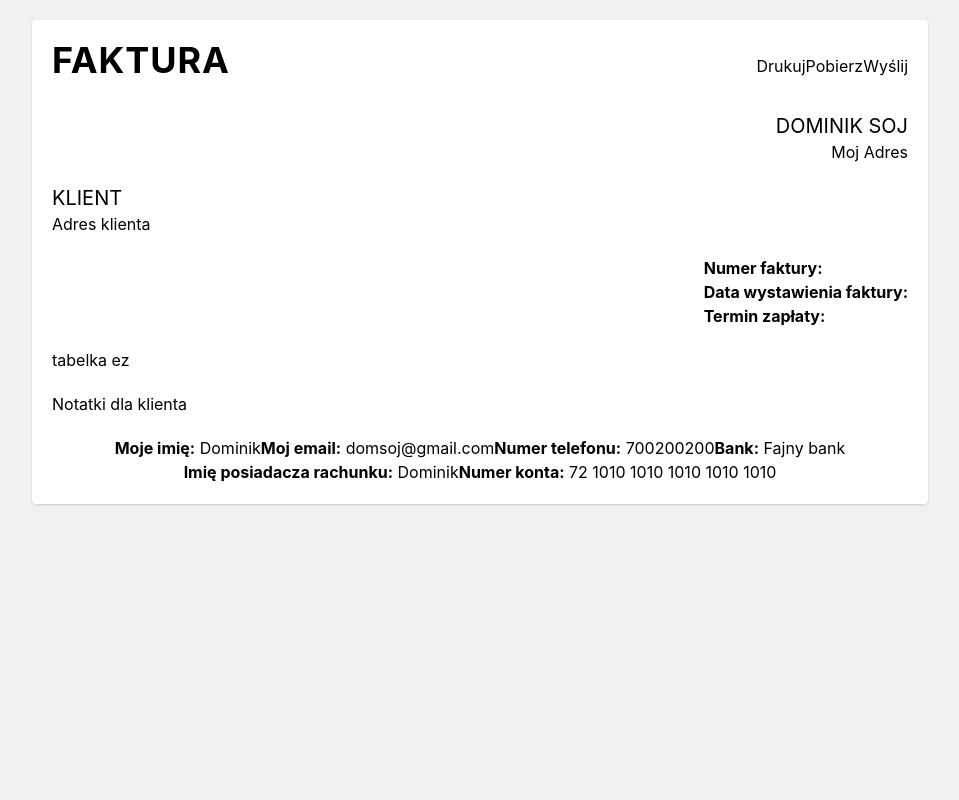
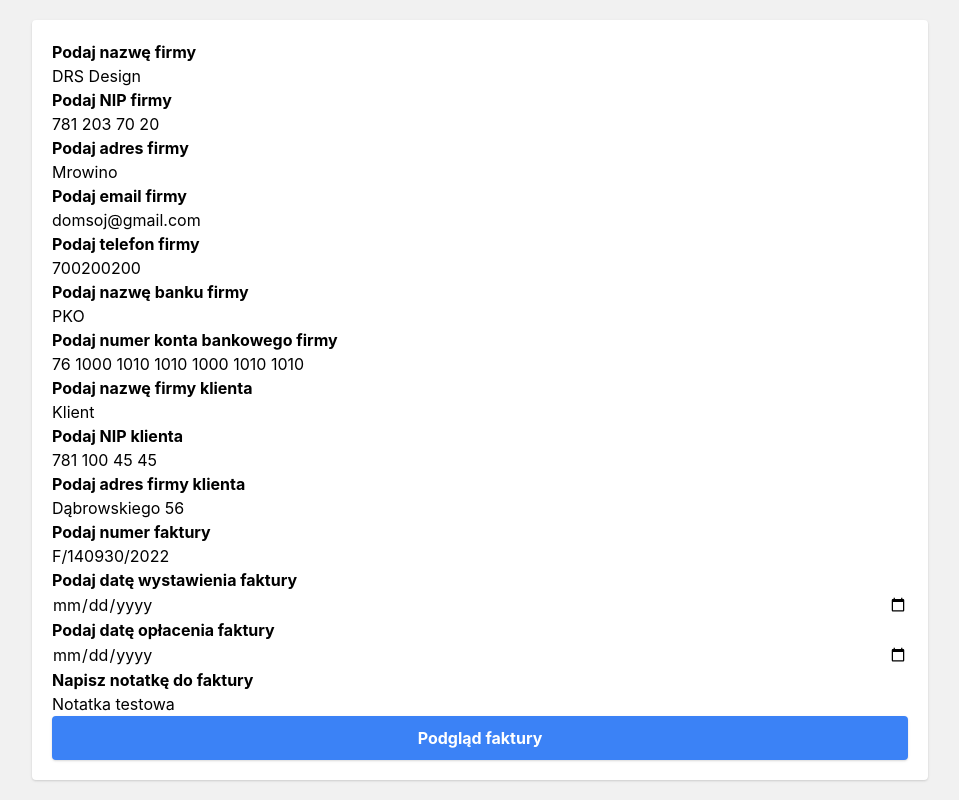
Before and after one commit to WestHumble/invoice, a React (Create React App) app: page / in a window 1280 px wide. Shown: the whole page, without its empty margins (160-1119 px from the left). Built offline with nearby package versions, Linux system fonts and the light colour scheme.

Commit message:
Podłączenie formularza

```diff
--- a/src/App.js
+++ b/src/App.js
@@ -1,5 +1,6 @@
 import React from 'react'
 import ReactDOM from 'react-dom'
+import { useState, useEffect } from 'react'
 import Footer from './components/Footer'
 import Header from './components/Header'
 import Notes from './components/Notes'
@@ -10,21 +11,107 @@ import Dates from './components/Dates'
 
 
 function App() {
+
+  const [showInvoice, setShowInvoice] = useState(false)
+  const [name, setName] = useState("")
+  const [nip, setNip] = useState("")
+  const [address, setAddress] = useState("")
+  const [email, setEmail] = useState("")
+  const [phone, setPhone] = useState("")
+  const [bankName, setBankName] = useState("")
+  const [bankAccount, setBankAccount] = useState("")
+  const [clientName, setClientName] = useState("")
+  const [clientNip, setClientNip] = useState("")
+  const [clientAddress, setClientAddress] = useState("")
+  const [invoiceNumber, setInvoiceNumber] = useState("")
+  const [invoiceDate, setInvoiceDate] = useState("")
+  const [dueDate, setDueDate] = useState("")
+  const [notes, setNotes] = useState("")
+
   const handlePrint = () => {
     window.print()
   }
 
+  useEffect(() => {
+    setName('DRS Design');
+    setNip('781 203 70 20');
+    setAddress('Mrowino');
+    setEmail('domsoj@gmail.com');
+    setPhone('700200200');
+    setBankName('PKO');
+    setBankAccount('76 1000 1010 1010 1000 1010 1010');
+    setClientName('Klient');
+    setClientNip('781 100 45 45');
+    setClientAddress('Dąbrowskiego 56');
+    setInvoiceNumber('F/140930/2022');
+    setNotes('Notatka testowa');
+  },[])
+
   return (
       <main className='m-5 p-5 xl:max-w-4xl xl:mx-auto bg-white rounded shadow'>
-        <div>
+        {showInvoice ? <div>
           <Header handlePrint={handlePrint}/>
-          <MainDetails />
-          <ClientDetails />
-          <Dates />
+          <MainDetails name={name} address={address} nip={nip}/>
+          <ClientDetails clientName={clientName} clientNip={clientNip} clientAddress={clientAddress}/>
+          <Dates invoiceNumber={invoiceNumber} invoiceDate={invoiceDate} dueDate={dueDate}/>
           <Table />
-          <Notes />
-          <Footer />
-        </div>
+          <Notes notes={notes}/>
+          <Footer name={name} address={address} nip={nip} email={email} phone={phone} bankName={bankName} bankAccount={bankAccount}/>
+          <button onClick={() => setShowInvoice(false)} className='mt-5 bg-blue-500 text-white font-bold py-2 px-8 rounded shadow border-2 border-blue-500 hover:bg-transparent hover:text-blue-500 transition-all duration-300'>Edytuj informacje</button>
+        </div>: (
+          <>
+          <div className='flex flex-col justify-center'>
+
+            {/* Dane wystawiającego fakturę */}
+            <label htmlFor='name' className='font-bold'>Podaj nazwę firmy</label>
+            <input type="text" name="name" id="name" placeholder='Nazwa firmy' autoComplete='off' value={name} onChange={(e) => setName(e.target.value)}/>
+
+            <label htmlFor='nip' className='font-bold'>Podaj NIP firmy</label>
+            <input type="text" name="nip" id="nip" placeholder='NIP firmy' autoComplete='off' value={nip} onChange={(e) => setNip(e.target.value)}/>
+
+            <label htmlFor='address' className='font-bold'>Podaj adres firmy</label>
+            <input type="text" name="address" id="address" placeholder='Adres firmy' autoComplete='off' value={address} onChange={(e) => setAddress(e.target.value)}/>
+
+            <label htmlFor='email' className='font-bold'>Podaj email firmy</label>
+            <input type="email" name="email" id="email" placeholder='Adres email firmy' autoComplete='off' value={email} onChange={(e) => setEmail(e.target.value)}/>
+
+            <label htmlFor='phone' className='font-bold'>Podaj telefon firmy</label>
+            <input type="text" name="phone" id="phone" placeholder='Telefon firmy' autoComplete='off' value={phone} onChange={(e) => setPhone(e.target.value)}/>
+
+            <label htmlFor='bankName' className='font-bold'>Podaj nazwę banku firmy</label>
+            <input type="text" name="bankName" id="bankName" placeholder='Nazwa banku' autoComplete='off' value={bankName} onChange={(e) => setBankName(e.target.value)}/>
+
+            <label htmlFor='bankAccount' className='font-bold'>Podaj numer konta bankowego firmy</label>
+            <input type="text" name="bankAccount" id="bankAccount" placeholder='Numer konta bankowego' autoComplete='off' value={bankAccount} onChange={(e) => setBankAccount(e.target.value)}/>
+
+            {/* Informacje o kliencie */}
+            <label htmlFor='clientName' className='font-bold'>Podaj nazwę firmy klienta</label>
+            <input type="text" name="clientName" id="clientName" placeholder='Nazwa firmy klienta' autoComplete='off' value={clientName} onChange={(e) => setClientName(e.target.value)}/>
+
+            <label htmlFor='clientNip' className='font-bold'>Podaj NIP klienta</label>
+            <input type="text" name="clientNip" id="clientNip" placeholder='NIP firmy klienta' autoComplete='off' value={clientNip} onChange={(e) => setClientNip(e.target.value)}/>
+
+            <label htmlFor='clientAddress' className='font-bold'>Podaj adres firmy klienta</label>
+            <input type="text" name="clientAddress" id="clientAddress" placeholder='Adres firmy klienta' autoComplete='off' value={clientAddress} onChange={(e) => setClientAddress(e.target.value)}/>
+
+            {/* Informacje o fakturze */}
+            <label htmlFor='invoiceNumber' className='font-bold'>Podaj numer faktury</label>
+            <input type="text" name="invoiceNumber" id="invoiceNumber" placeholder='Numer faktury' autoComplete='off' value={invoiceNumber} onChange={(e) => setInvoiceNumber(e.target.value)}/>
+
+            <label htmlFor='invoiceDate' className='font-bold'>Podaj datę wystawienia faktury</label>
+            <input type="date" name="invoiceDate" id="invoiceDate" placeholder='Data wystawienia faktury' autoComplete='off' value={invoiceDate} onChange={(e) => setInvoiceDate(e.target.value)}/>
+
+            <label htmlFor='dueDate' className='font-bold'>Podaj datę opłacenia faktury</label>
+            <input type="date" name="dueDate" id="dueDate" placeholder='Data opłacenia faktury' autoComplete='off' value={dueDate} onChange={(e) => setDueDate(e.target.value)}/>
+
+            {/* Notatki */}
+            <label htmlFor='notes' className='font-bold'>Napisz notatkę do faktury</label>
+            <input type="text" name="notes" id="notes" placeholder='Notatka do faktury' autoComplete='off' value={notes} onChange={(e) => setNotes(e.target.value)}/>
+
+            <button onClick={() => setShowInvoice(true)} className='bg-blue-500 text-white font-bold py-2 px-8 rounded shadow border-2 border-blue-500 hover:bg-transparent hover:text-blue-500 transition-all duration-300'>Podgląd faktury</button>
+          </div>
+          </>
+        )}
       </main>
   );
 }
--- a/src/components/ClientDetails.js
+++ b/src/components/ClientDetails.js
@@ -1,10 +1,11 @@
 import React from 'react'
 
-export default function ClientDetails() {
+export default function ClientDetails({clientName, clientNip, clientAddress}) {
   return (
     <section className='mt-5'>
-        <h2 className='text-xl uppercase'>Klient</h2>
-        <p>Adres klienta</p>
+        <h2 className='text-xl uppercase'>{clientName}</h2>
+        <p>{clientNip}</p>
+        <p>{clientAddress}</p>
     </section>
   )
 }
--- a/src/components/Dates.js
+++ b/src/components/Dates.js
@@ -1,12 +1,12 @@
 import React from 'react'
 
-export default function Dates() {
+export default function Dates({invoiceNumber, invoiceDate, dueDate}) {
   return (
     <article className='my-5 flex items-end justify-end'>
         <ul>
-          <li><span className='font-bold'>Numer faktury: </span></li>
-          <li><span className='font-bold'>Data wystawienia faktury: </span></li>
-          <li><span className='font-bold'>Termin zapłaty: </span></li>
+          <li><span className='font-bold'>Numer faktury: {invoiceNumber}</span></li>
+          <li><span className='font-bold'>Data wystawienia faktury: {invoiceDate}</span></li>
+          <li><span className='font-bold'>Termin zapłaty: {dueDate}</span></li>
         </ul>
     </article>
   )
--- a/src/components/Footer.js
+++ b/src/components/Footer.js
@@ -1,15 +1,17 @@
 import React from 'react'
 
-export default function Footer() {
+export default function Footer({name, address, nip, email, phone, bankName, bankAccount}) {
   return (
     <footer>
         <ul className='flex flex-wrap items-center justify-center'>
-          <li><span className='font-bold'>Moje imię:</span> Dominik</li>
-          <li><span className='font-bold'>Moj email:</span> domsoj@gmail.com</li>
-          <li><span className='font-bold'>Numer telefonu:</span> 700200200</li>
-          <li><span className='font-bold'>Bank:</span> Fajny bank</li>
+          <li><span className='font-bold'>Nazwa firmy:</span> {name}</li>
+          <li><span className='font-bold'>NIP firmy:</span> {nip}</li>
+          <li><span className='font-bold'>Adres firmy:</span> {address}</li>
+          <li><span className='font-bold'>Email firmy:</span> {email}</li>
+          <li><span className='font-bold'>Numer telefonu:</span> {phone}</li>
+          <li><span className='font-bold'>Bank:</span> {bankName}</li>
           <li><span className='font-bold'>Imię posiadacza rachunku:</span> Dominik</li>
-          <li><span className='font-bold'>Numer konta:</span> 72 1010 1010 1010 1010 1010</li>
+          <li><span className='font-bold'>Numer konta:</span> {bankAccount}</li>
         </ul>
     </footer>
   )
--- a/src/components/MainDetails.js
+++ b/src/components/MainDetails.js
@@ -1,10 +1,11 @@
 import React from 'react'
 
-export default function MainDetails() {
+export default function MainDetails({name, address, nip}) {
   return (
     <section className='flex flex-col items-end justify-end'>
-        <h2 className='text-xl uppercase'>Dominik Soj</h2>
-        <p>Moj Adres</p>
+        <h2 className='font-bold text-xl uppercase md:text-4'>{name}</h2>
+        <p>{nip}</p>
+        <p>{address}</p>
     </section>
   )
 }
--- a/src/components/Notes.js
+++ b/src/components/Notes.js
@@ -1,9 +1,10 @@
 import React from 'react'
 
-export default function Notes() {
+export default function Notes({notes}) {
   return (
     <section className='mb-5'>
         <p>Notatki dla klienta</p>
+        <p>{notes}</p>
     </section>
   )
 }
--- a/src/components/Table.js
+++ b/src/components/Table.js
@@ -3,7 +3,7 @@ import React from 'react'
 export default function Table() {
   return (
     <div className='my-5'>
-        tabelka ez
+        tabelka
     </div>
   )
 }
```
